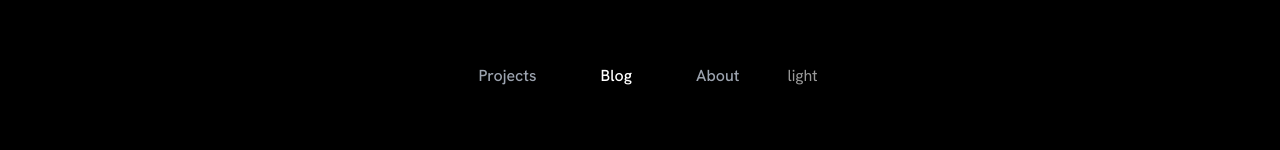
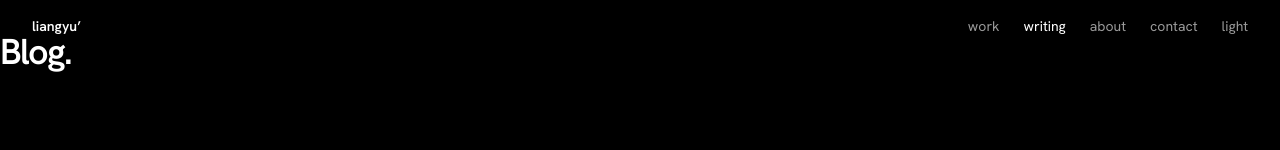
Before and after one commit to liang256/liangyu.dev, a Next.js app: page /posts in a window 1280 px wide. Shown: the top 150 px of the page. Built offline with nearby package versions, Linux system fonts and the light colour scheme.

Commit message:
Add Section/IndexRow/PillButton; noth-style nav and footer
Co-Authored-By: Claude Opus 5.5 <noreply@anthropic.com>

```diff
--- a/src/app/_components/footer.tsx
+++ b/src/app/_components/footer.tsx
@@ -1,96 +1,31 @@
-import Container from "@/app/_components/container";
-import Link from "next/link";
-import { ExternalLink, Heart } from "lucide-react";
+import Container from "./container";
+import { Marquee } from "./motion/marquee";
+
+const social = [
+  { name: "email", href: "mailto:liangyu.chen.dev@gmail.com" },
+  { name: "github", href: "https://github.com/liang256" },
+  { name: "linkedin", href: "https://www.linkedin.com/in/liang256/" },
+  { name: "x", href: "https://x.com/LiangyuDev" },
+];
 
 export function Footer() {
   return (
-    <footer className="mt-20 border-t border-gray-800">
-      <Container>
-        <div className="py-16">
-          <div className="max-w-6xl mx-auto">
-            <div className="grid md:grid-cols-2 gap-12 mb-12">
-              <div className="space-y-6">
-                <Link href="/" className="inline-block">
-                  <h2 className="text-4xl font-bold text-gradient">
-                    Liang
-                  </h2>
-                </Link>
-                <p className="text-gray-400 max-w-md leading-relaxed">
-                  Software engineer, writer, and creator based in Montreal.
-                  Passionate about building beautiful, functional solutions that make a difference.
-                </p>
-                <div className="flex items-center gap-2 text-sm text-gray-500">
-                  <span>Made with</span>
-                  <Heart className="w-4 h-4 text-red-500 fill-current" />
-                  <span>using Next.js & TypeScript</span>
-                </div>
-              </div>
-
-              <div className="grid grid-cols-2 gap-8">
-                <div>
-                  <h3 className="font-semibold text-white mb-4">Connect</h3>
-                  <div className="space-y-3">
-                    {[
-                      { name: "X (Twitter)", href: "https://x.com/LiangyuDev" },
-                      { name: "LinkedIn", href: "https://www.linkedin.com/in/liang256/" },
-                      { name: "GitHub", href: "https://github.com/liang256" },
-                    ].map((link) => (
-                      <a
-                        key={link.name}
-                        href={link.href}
-                        className="flex items-center gap-2 text-gray-400 hover:text-white transition-colors duration-200 group"
-                        target="_blank"
-                        rel="noopener noreferrer"
-                      >
-                        <span>{link.name}</span>
-                        <ExternalLink className="w-3 h-3 group-hover:translate-x-0.5 group-hover:-translate-y-0.5 transition-transform duration-200" />
-                      </a>
-                    ))}
-                  </div>
-                </div>
-
-                <div>
-                  <h3 className="font-semibold text-white mb-4">Explore</h3>
-                  <div className="space-y-3">
-                    {[
-                      { name: "Projects", href: "/projects" },
-                      { name: "Blog", href: "/posts" },
-                      { name: "About", href: "/about" },
-                    ].map((link) => (
-                      <Link
-                        key={link.name}
-                        href={link.href}
-                        className="block text-gray-400 hover:text-white transition-colors duration-200"
-                      >
-                        {link.name}
-                      </Link>
-                    ))}
-                  </div>
-                </div>
-              </div>
-            </div>
-
-            <div className="pt-8 border-t border-gray-800">
-              <div className="flex flex-col sm:flex-row justify-between items-center gap-4">
-                <p className="text-gray-500 text-sm">
-                  © {new Date().getFullYear()} Liangyu Chen. All rights reserved.
-                </p>
-                <div className="flex items-center gap-6 text-sm">
-                  <Link
-                    href="/feed.xml"
-                    className="text-gray-400 hover:text-white transition-colors duration-200"
-                  >
-                    RSS Feed
-                  </Link>
-                  <span className="text-gray-600">•</span>
-                  <span className="text-gray-500">
-                    Montreal, Canada
-                  </span>
-                </div>
-              </div>
-            </div>
-          </div>
-        </div>
+    <footer className="mt-24 border-t border-line">
+      <Marquee text="liangyu.dev" className="display py-6 text-[clamp(3.5rem,10vw,9rem)]" />
+      <Container className="flex flex-col gap-4 border-t border-line py-6 md:flex-row md:items-center md:justify-between">
+        <span className="label">liangyu chen</span>
+        <ul className="flex flex-wrap gap-x-6 gap-y-2 text-sm">
+          {social.map((s) => (
+            <li key={s.name}>
+              {s.href.startsWith("mailto:") ? (
+                <a href={s.href} className="opacity-60 hover:opacity-100">{s.name}</a>
+              ) : (
+                <a href={s.href} target="_blank" rel="noopener noreferrer" className="opacity-60 hover:opacity-100">{s.name} ↗</a>
+              )}
+            </li>
+          ))}
+        </ul>
+        <span className="label">© {new Date().getFullYear()}</span>
       </Container>
     </footer>
   );
--- /dev/null
+++ b/src/app/_components/index-row.tsx
@@ -0,0 +1,42 @@
+import Link from "next/link";
+
+type Props = {
+  href: string;
+  year: string;
+  title: string;
+  category?: string;
+  meta?: string;
+  hoverLabel: string;
+  cursor: string;
+  external?: boolean;
+};
+
+export function IndexRow({ href, year, title, category, meta, hoverLabel, cursor, external }: Props) {
+  const className =
+    "group grid grid-cols-[3rem_1fr_auto] items-center gap-4 border-t border-line py-5 last:border-b md:grid-cols-[4rem_1fr_10rem_5rem] md:py-6";
+  const body = (
+    <>
+      <span className="label">{year}</span>
+      <span className="relative block h-[1.15em] overflow-hidden text-xl font-medium tracking-[-0.03em] md:text-[1.75rem]">
+        <span className="block transition-transform duration-500 ease-[cubic-bezier(.2,.8,.2,1)] group-hover:-translate-y-full">
+          {title}
+        </span>
+        <span className="absolute left-0 top-full block transition-transform duration-500 ease-[cubic-bezier(.2,.8,.2,1)] group-hover:-translate-y-full">
+          {hoverLabel}
+        </span>
+      </span>
+      <span className="label hidden md:block">{category ?? ""}</span>
+      <span className="label text-right">{meta ?? ""}</span>
+    </>
+  );
+
+  return external ? (
+    <a href={href} target="_blank" rel="noopener noreferrer" data-cursor={cursor} className={className}>
+      {body}
+    </a>
+  ) : (
+    <Link href={href} data-cursor={cursor} className={className}>
+      {body}
+    </Link>
+  );
+}
--- a/src/app/_components/nav-bar.tsx
+++ b/src/app/_components/nav-bar.tsx
@@ -2,65 +2,51 @@
 
 import Link from "next/link";
 import { usePathname } from "next/navigation";
-import { motion } from "framer-motion";
+import { useEffect, useState } from "react";
 import ThemeToggle from "./theme-toggle";
+
+const links = [
+  { name: "work", href: "/work" },
+  { name: "writing", href: "/posts" },
+  { name: "about", href: "/about" },
+  { name: "contact", href: "mailto:liangyu.chen.dev@gmail.com" },
+];
 
 export function NavBar() {
   const pathname = usePathname();
+  const [open, setOpen] = useState(false);
+  useEffect(() => setOpen(false), [pathname]);
 
-  const navigation = [
-    { name: "Projects", href: "/projects" },
-    { name: "Blog", href: "/posts" },
-    { name: "About", href: "/about" },
-  ];
+  const isActive = (href: string) => href !== "/" && pathname.startsWith(href);
 
   return (
-    <div className="my-12 flex justify-center">
-      <nav className="glass rounded-full px-6 py-4 backdrop-blur-md">
-        <div className="flex items-center justify-between">
-          <ul className="flex items-center space-x-8">
-            {navigation.map((item) => {
-            const isActive = pathname === item.href ||
-              (item.href === "/posts" && pathname.startsWith("/posts"));
-
-            return (
-              <li key={item.name} className="relative">
-                <Link
-                  href={item.href}
-                  className={`
-                    relative px-4 py-2 rounded-full font-medium transition-all duration-300
-                    ${isActive
-                      ? 'text-white'
-                      : 'text-gray-400 hover:text-white'
-                    }
-                  `}
-                >
-                  {isActive && (
-                    <motion.div
-                      layoutId="navbar-indicator"
-                      className="absolute inset-0 rounded-full"
-                      style={{
-                        background: "var(--accent-gradient)",
-                      }}
-                      initial={false}
-                      transition={{
-                        type: "spring",
-                        stiffness: 500,
-                        damping: 30,
-                      }}
-                    />
-                  )}
-                  <span className="relative z-10">{item.name}</span>
+    <>
+      <header className="fixed inset-x-0 top-0 z-50 text-white mix-blend-difference">
+        <nav className="mx-auto flex max-w-[1440px] items-center justify-between px-4 py-4 text-sm md:px-8">
+          <Link href="/" className="font-semibold">liangyu’</Link>
+          <ul className="hidden items-center gap-6 md:flex">
+            {links.map((l) => (
+              <li key={l.name}>
+                <Link href={l.href} className={isActive(l.href) ? "" : "opacity-60 transition-opacity hover:opacity-100"}>
+                  {l.name}
                 </Link>
               </li>
-            );
-          })}
+            ))}
+            <li><ThemeToggle /></li>
           </ul>
-          <div className="ml-8">
-            <ThemeToggle />
-          </div>
+          <button className="md:hidden" onClick={() => setOpen((o) => !o)} aria-expanded={open}>
+            {open ? "close" : "menu"}
+          </button>
+        </nav>
+      </header>
+      {open && (
+        <div className="fixed inset-0 z-40 flex flex-col justify-end gap-2 bg-bg px-4 pb-10 text-fg md:hidden">
+          {links.map((l) => (
+            <Link key={l.name} href={l.href} className="display text-6xl">{l.name}</Link>
+          ))}
+          <div className="mt-6 text-sm"><ThemeToggle /></div>
         </div>
-      </nav>
-    </div>
+      )}
+    </>
   );
 }
--- /dev/null
+++ b/src/app/_components/pill-button.tsx
@@ -0,0 +1,22 @@
+import Link from "next/link";
+import type { ReactNode } from "react";
+
+type Props = { href: string; external?: boolean; children: ReactNode };
+
+const cls =
+  "inline-flex items-center rounded-full border border-fg px-5 py-2.5 text-sm lowercase transition-colors duration-200 hover:bg-fg hover:text-bg";
+
+export function PillButton({ href, external, children }: Props) {
+  if (external || href.startsWith("mailto:")) {
+    return (
+      <a href={href} className={cls} {...(external ? { target: "_blank", rel: "noopener noreferrer" } : {})}>
+        {children}
+      </a>
+    );
+  }
+  return (
+    <Link href={href} className={cls}>
+      {children}
+    </Link>
+  );
+}
--- /dev/null
+++ b/src/app/_components/section.tsx
@@ -0,0 +1,23 @@
+import type { ReactNode } from "react";
+
+type Props = {
+  label: string;
+  count?: number;
+  aside?: ReactNode;
+  className?: string;
+  children: ReactNode;
+};
+
+export function Section({ label, count, aside, className = "", children }: Props) {
+  return (
+    <section className={`border-t border-line py-16 md:py-24 ${className}`}>
+      <div className="mb-8 flex items-baseline justify-between gap-4 md:mb-12">
+        <span className="label">
+          ( {label} ){count !== undefined && <>&nbsp;&nbsp;({count})</>}
+        </span>
+        {aside && <span className="label">{aside}</span>}
+      </div>
+      {children}
+    </section>
+  );
+}
```
